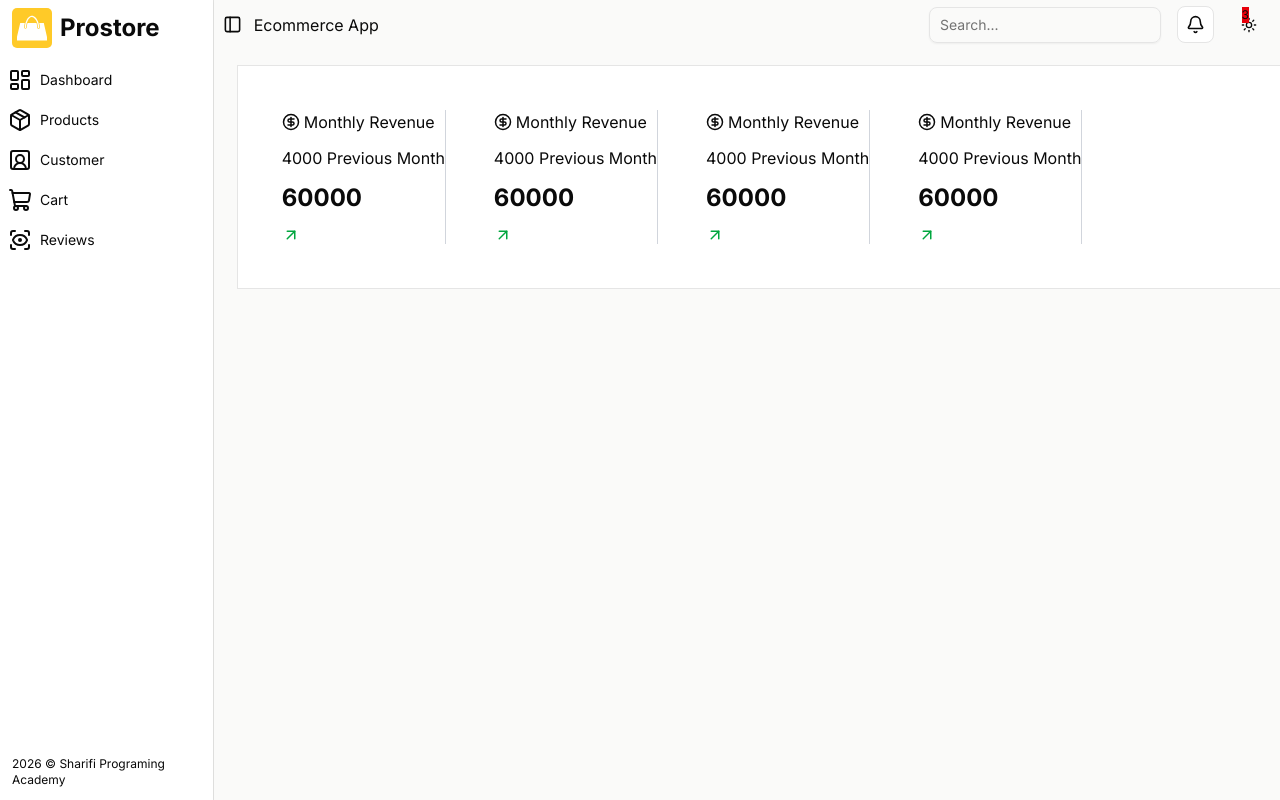
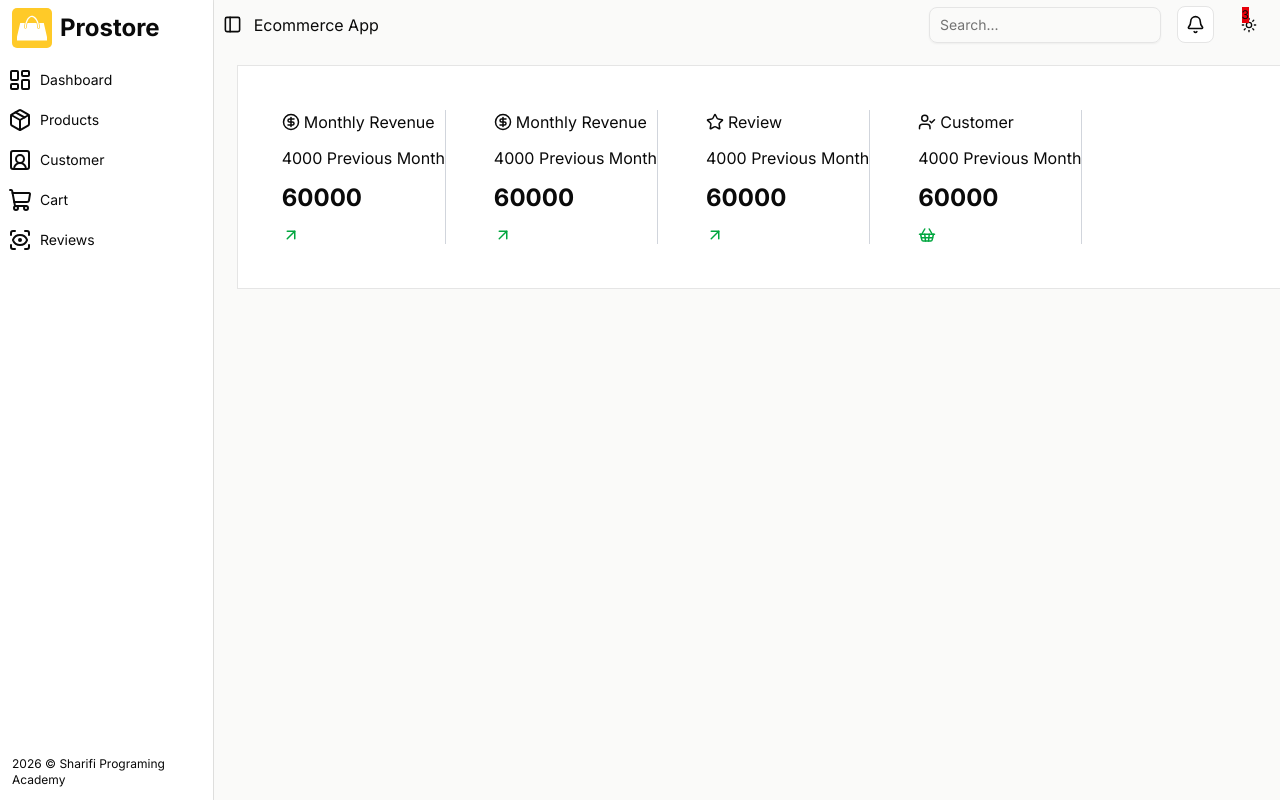
Before and after one commit to rahelaqambari/prostore-frontend, a Next.js app: page /Dashboard in a window 1280 px wide. Built offline with nearby package versions, Linux system fonts and the light colour scheme; no server answers.

Commit message:
new changes

```diff
--- a/src/components/shared/dashboard/OverAllReport.tsx
+++ b/src/components/shared/dashboard/OverAllReport.tsx
@@ -1,4 +1,4 @@
-import { ArrowUpRight, CircleDollarSign } from 'lucide-react'
+import { ArrowUpRight, CircleDollarSign, ShoppingBasket, Star, UserCheckIcon } from 'lucide-react'
 import React from 'react'
 
 function OverAllReport() {
@@ -37,8 +37,8 @@
          <div className='border-r  border-gray-300 m-6'>
             <div className='flex flex-col space-y-3'>
                 <span className='flex gap-1 items-center dark:text-stone-50 '>
-                    <CircleDollarSign size={18}/>
-                    Monthly Revenue
+                    <Star size={18}/>
+                    Review
                 </span>
                 <span>
                     4000 Previous Month
@@ -52,15 +52,15 @@
          <div className='border-r  border-gray-300 m-6'>
             <div className='flex flex-col space-y-3'>
                 <span className='flex gap-1 items-center dark:text-stone-50 '>
-                    <CircleDollarSign size={18}/>
-                    Monthly Revenue
+                    <UserCheckIcon size={18}/>
+                    Customer
                 </span>
                 <span>
                     4000 Previous Month
                 </span>
                 <span className='text-2xl font-bold'>60000</span>
                 <span className='flex gap-1 items-center text-xs'>
-                    <ArrowUpRight size={18} className='text-green-600'/>
+                    <ShoppingBasket size={18} className='text-green-600'/>
                 </span>
             </div>
         </div>
--- a/src/components/shared/dashboard/Sidebar.tsx
+++ b/src/components/shared/dashboard/Sidebar.tsx
@@ -1,8 +1,8 @@
 import React from 'react'
 import { Card, CardContent, CardDescription, CardFooter, CardHeader, CardTitle } from '@/components/ui/card'
-// import {ScrollArea, ScrollBar } from '@/components/ui/scroll-area'
 import { LayoutDashboardIcon, Package, ScanEye, ShoppingCart, SquareUserRound } from 'lucide-react'
 import Image from 'next/image';
+import { ScrollArea, ScrollBar } from '@/components/ui/scroll-area';
 function DashboardSidebar({showText}: {showText: boolean}) {
   return (
     <div>
@@ -17,7 +17,7 @@
                     </CardTitle>
                     </CardHeader>
                     <CardContent className=' p-0 mt-4'>
-                    {/* <ScrollArea className='flex flex-col'> */}
+                    <ScrollArea className='flex flex-col'>
                         <div className=" flex flex-col space-y-4">
                         {/* Div1 */}
                         <div className="flex space-x-2 items-center w-fit">
@@ -45,8 +45,8 @@
                         <span className={`${showText ? 'block' : 'hidden'}`}>Reviews</span>
                         </div>
                         </div>
-                        {/* <ScrollBar orientatin='vertical'></ScrollBar> */}
-                    {/* </ScrollArea> */}
+                        <ScrollBar orientation='vertical'></ScrollBar>
+                    </ScrollArea>
                     </CardContent>
                     </div>
                     <div className="">
--- a/src/components/shared/products/product-card.tsx
+++ b/src/components/shared/products/product-card.tsx
@@ -5,14 +5,13 @@
 import ProductPrice from "./product-price";
 
 function ProductCard({ product }: { product: any }) {
-  // console.log(product.images[0].img_url);
+  console.log(product.images[0].img_url);
   return (
     <Card>
       <CardHeader className="p-0 h-72">
         <Link href={`products/${product.id}`}>
           <Image
-          src="images/banner-2.jpg"
-            // src={`http://localhost:8000/storage/${product.images[0].img_url}`}
+            src={`http://localhost:8000/storage/${product.images[0].img_url}`}
             alt={product.name}
             className="h-full w-full object-cover"
             height={300}
--- /dev/null
+++ b/src/components/ui/scroll-area.tsx
@@ -0,0 +1,55 @@
+"use client"
+
+import * as React from "react"
+import { ScrollArea as ScrollAreaPrimitive } from "radix-ui"
+
+import { cn } from "@/lib/utils"
+
+function ScrollArea({
+  className,
+  children,
+  ...props
+}: React.ComponentProps<typeof ScrollAreaPrimitive.Root>) {
+  return (
+    <ScrollAreaPrimitive.Root
+      data-slot="scroll-area"
+      className={cn("relative", className)}
+      {...props}
+    >
+      <ScrollAreaPrimitive.Viewport
+        data-slot="scroll-area-viewport"
+        className="size-full rounded-[inherit] transition-[color,box-shadow] outline-none focus-visible:ring-[3px] focus-visible:ring-ring/50 focus-visible:outline-1"
+      >
+        {children}
+      </ScrollAreaPrimitive.Viewport>
+      <ScrollBar />
+      <ScrollAreaPrimitive.Corner />
+    </ScrollAreaPrimitive.Root>
+  )
+}
+
+function ScrollBar({
+  className,
+  orientation = "vertical",
+  ...props
+}: React.ComponentProps<typeof ScrollAreaPrimitive.ScrollAreaScrollbar>) {
+  return (
+    <ScrollAreaPrimitive.ScrollAreaScrollbar
+      data-slot="scroll-area-scrollbar"
+      data-orientation={orientation}
+      orientation={orientation}
+      className={cn(
+        "flex touch-none p-px transition-colors select-none data-horizontal:h-2.5 data-horizontal:flex-col data-horizontal:border-t data-horizontal:border-t-transparent data-vertical:h-full data-vertical:w-2.5 data-vertical:border-l data-vertical:border-l-transparent",
+        className
+      )}
+      {...props}
+    >
+      <ScrollAreaPrimitive.ScrollAreaThumb
+        data-slot="scroll-area-thumb"
+        className="relative flex-1 rounded-full bg-border"
+      />
+    </ScrollAreaPrimitive.ScrollAreaScrollbar>
+  )
+}
+
+export { ScrollArea, ScrollBar }
```
